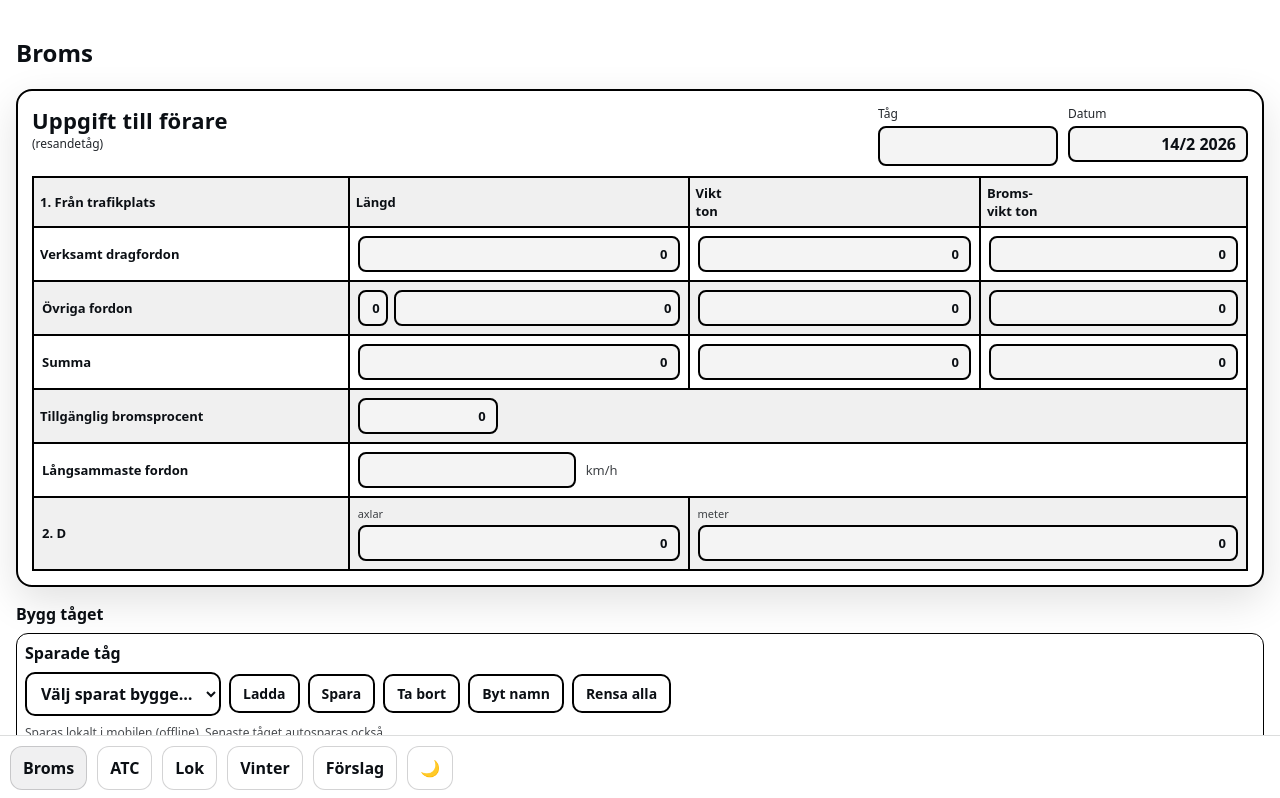
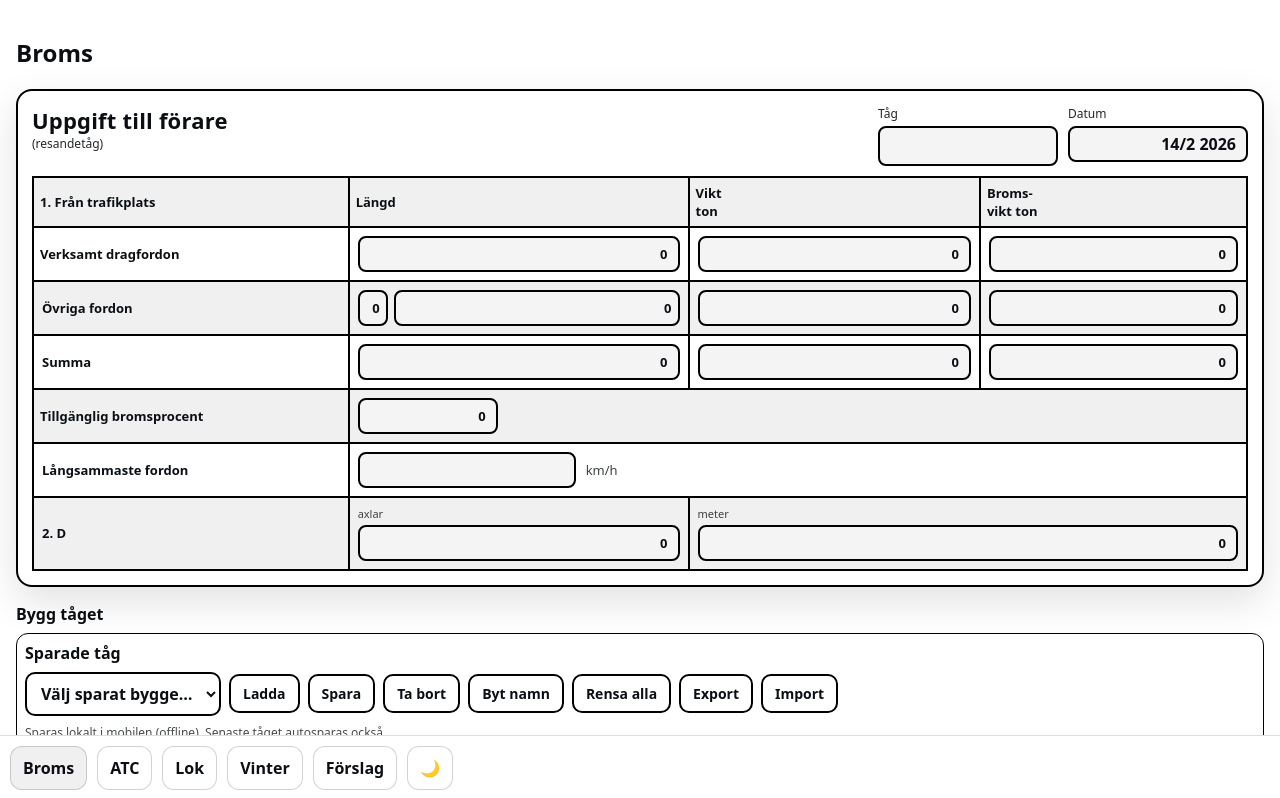
Before and after one commit to marcusdbsvala-commits/db-broms, a React (Vite) app: page / in a window 1280 px wide. Shown: the top 798 px of the page. Built offline with nearby package versions, Linux system fonts and the light colour scheme.

Commit message:
Export och import

```diff
--- a/src/pages/Broms.tsx
+++ b/src/pages/Broms.tsx
@@ -7,6 +7,16 @@ function calcBrakePercentSelected(totalBrakeT: number, totalWeightT: number) {
     const weight = Math.ceil(totalWeightT);
     const percent = weight > 0 ? Math.floor((brake / weight) * 100) : 0;
     return { brake, weight, percent };
+}
+
+async function copyToClipboardOrPrompt(label: string, text: string) {
+    try {
+        await navigator.clipboard.writeText(text);
+        alert(`${label} kopierad! Skicka den till kollegan.`);
+    } catch {
+        // fallback om clipboard blockas (t.ex. i vissa webviews)
+        prompt(`${label} (kopiera manuellt):`, text);
+    }
 }
 
 export default function Broms() {
@@ -39,6 +49,10 @@ export default function Broms() {
     const deletePreset = useTrainStore((s) => s.deletePreset);
     const renamePreset = useTrainStore((s) => s.renamePreset);
     const clearPresets = useTrainStore((s) => s.clearPresets);
+
+    // ✅ Export / Import
+    const exportPresetCode = useTrainStore((s) => s.exportPresetCode);
+    const importPresetCode = useTrainStore((s) => s.importPresetCode);
 
     const totals = calcTotals();
     const bp = calcBrakePercentSelected(totals.totalBrakeT, totals.totalWeightT);
@@ -78,11 +92,7 @@ export default function Broms() {
     const locoOptions = Object.values(locTypes);
 
     // ✅ Presets UI state
-    const presetOptions = useMemo(
-        () =>
-            [...presets].sort((a, b) => b.createdAt - a.createdAt),
-        [presets]
-    );
+    const presetOptions = useMemo(() => [...presets].sort((a, b) => b.createdAt - a.createdAt), [presets]);
     const [selectedPresetId, setSelectedPresetId] = useState("");
 
     return (
@@ -234,6 +244,59 @@ export default function Broms() {
                         >
                             Rensa alla
                         </button>
+
+                        {/* ✅ Export / Import */}
+                        <button
+                            disabled={!selectedPresetId}
+                            onClick={async () => {
+                                if (!selectedPresetId) return;
+                                const code = exportPresetCode(selectedPresetId);
+                                if (!code) return alert("Hittar inte presetet.");
+
+                                await copyToClipboardOrPrompt("Exportkod", code);
+                            }}
+                            style={{
+                                background: "var(--bg)",
+                                border: "2px solid #000000",
+                                color: "var(--text)",
+                                borderRadius: 10,
+                                padding: "8px 12px",
+                                fontSize: 14,
+                                fontWeight: "bold",
+                            }}
+                            title="Kopiera kod och skicka till kollega"
+                        >
+                            Export
+                        </button>
+
+                        <button
+                            onClick={() => {
+                                const code = prompt("Klistra in exportkod:");
+                                if (!code) return;
+
+                                const res = importPresetCode(code);
+                                if (!res.ok) {
+                                    alert(res.error);
+                                    return;
+                                }
+
+                                // välj den importerade direkt i dropdown
+                                setSelectedPresetId(res.id);
+                                alert("Importerat! Presetet ligger nu under sparade tåg.");
+                            }}
+                            style={{
+                                background: "var(--bg)",
+                                border: "2px solid #000000",
+                                color: "var(--text)",
+                                borderRadius: 10,
+                                padding: "8px 12px",
+                                fontSize: 14,
+                                fontWeight: "bold",
+                            }}
+                            title="Importera kod från kollega"
+                        >
+                            Import
+                        </button>
                     </div>
 
                     <div style={{ marginTop: 8, fontSize: 12, opacity: 0.75 }}>
@@ -380,7 +443,6 @@ export default function Broms() {
 
                             const tareThis = car.tareOverrideT ?? w.tareT;
 
-                            // ✅ använder override-värden om de finns (t.ex. Bpmmz individ)
                             const selectedBrakeThisCar = car.brakeEnabled
                                 ? car.brakeMode === "P"
                                     ? (car.brakeOverrideP ?? w.brakeP)
--- a/src/store/TrainStore.ts
+++ b/src/store/TrainStore.ts
@@ -100,6 +100,34 @@ export type TrainPreset = {
     snapshot: TrainSnapshot;
 };
 
+/* =========================
+   Share / Export-Import
+========================= */
+
+export type SharePayloadV1 = {
+    v: 1;
+    preset: TrainPreset;
+};
+
+function encodeSharePayload(payload: SharePayloadV1): string {
+    const json = JSON.stringify(payload);
+    const bytes = new TextEncoder().encode(json);
+    let bin = "";
+    bytes.forEach((b) => (bin += String.fromCharCode(b)));
+    return btoa(bin);
+}
+
+function decodeSharePayload(code: string): SharePayloadV1 {
+    const bin = atob(code.trim());
+    const bytes = Uint8Array.from(bin, (ch) => ch.charCodeAt(0));
+    const json = new TextDecoder().decode(bytes);
+    return JSON.parse(json) as SharePayloadV1;
+}
+
+/* =========================
+   LocalStorage helpers
+========================= */
+
 const PRESETS_KEY = "broms_pwa_presets_v1";
 const LAST_KEY = "broms_pwa_last_train_v1";
 
@@ -187,6 +215,10 @@ type State = {
     deletePreset: (presetId: string) => void;
     renamePreset: (presetId: string, name: string) => void;
     clearPresets: () => void;
+
+    // ✅ Export / Import
+    exportPresetCode: (presetId: string) => string | null;
+    importPresetCode: (code: string) => { ok: true; id: string } | { ok: false; error: string };
 };
 
 function makeSnapshot(s: Pick<State, "selectedLocId" | "locBrakeMode" | "cars">): TrainSnapshot {
@@ -197,7 +229,6 @@ function makeSnapshot(s: Pick<State, "selectedLocId" | "locBrakeMode" | "cars">)
     };
 }
 
-// hjälper oss autospara "senaste" efter stateändringar
 function persistLastFromState(s: Pick<State, "selectedLocId" | "locBrakeMode" | "cars">) {
     saveLastToStorage(makeSnapshot(s));
 }
@@ -407,7 +438,7 @@ export const useTrainStore = create<State>((set, get) => ({
             id: "br193",
             name: "BR193 (i transport)",
             lengthM: 19,
-            tareT: 95, // katalogvärde, men instanser defaultar till 90 via tareOverrideT
+            tareT: 95,
             brakeP: 95,
             brakeR: 135,
             epBrake: 135,
@@ -429,12 +460,9 @@ export const useTrainStore = create<State>((set, get) => ({
         },
     },
 
-    // ✅ laddar "senaste tåget" om det finns
     selectedLocId: last?.selectedLocId ?? null,
     locBrakeMode: last?.locBrakeMode ?? "EP",
     cars: last?.cars ?? [],
-
-    // ✅ presets
     presets: loadPresetsFromStorage(),
 
     setSelectedLoc: (locId) =>
@@ -475,10 +503,7 @@ export const useTrainStore = create<State>((set, get) => ({
             const w = s.wagonTypes[wagonTypeId];
             const brakeMode: BrakeMode = w && (w.epBrake ?? 0) > 0 ? "EP" : "R";
 
-            // BR193 i transport: default vikt 90t via override
             const tareOverrideT = wagonTypeId === "br193" ? 90 : undefined;
-
-            // ✅ Bpmmz: defaulta till första unit (smidigt för test)
             const defaultUnit = wagonTypeId === "bpmmz" ? BPMMZ_UNITS[0] : undefined;
 
             const newCar: TrainCar = {
@@ -486,9 +511,7 @@ export const useTrainStore = create<State>((set, get) => ({
                 wagonTypeId,
                 brakeEnabled,
                 brakeMode,
-
                 tareOverrideT: defaultUnit?.tareT ?? tareOverrideT,
-
                 unitId: defaultUnit?.id,
                 brakeOverrideP: defaultUnit?.brakeP,
                 brakeOverrideR: defaultUnit?.brakeR,
@@ -547,7 +570,6 @@ export const useTrainStore = create<State>((set, get) => ({
             return { cars };
         }),
 
-    // ✅ Bpmmz
     getBpmmzUnits: () => BPMMZ_UNITS,
 
     setCarUnitId: (carId, unitId) =>
@@ -555,7 +577,6 @@ export const useTrainStore = create<State>((set, get) => ({
             const car = s.cars.find((c) => c.id === carId);
             if (!car) return s;
 
-            // special logic för Bpmmz
             if (car.wagonTypeId !== "bpmmz") {
                 const cars = s.cars.map((c) => (c.id === carId ? { ...c, unitId: unitId ?? undefined } : c));
                 const next = { ...s, cars };
@@ -575,7 +596,6 @@ export const useTrainStore = create<State>((set, get) => ({
                         brakeOverrideP: undefined,
                         brakeOverrideR: undefined,
                         brakeOverrideEP: undefined,
-                        // tareOverrideT: undefined, // avkommentera om du vill rensa vikt också
                     };
                 }
 
@@ -600,7 +620,6 @@ export const useTrainStore = create<State>((set, get) => ({
         return u?.label ?? null;
     },
 
-    // ✅ Presets actions
     savePreset: (name) =>
         set((s) => {
             const preset: TrainPreset = {
@@ -646,10 +665,52 @@ export const useTrainStore = create<State>((set, get) => ({
         }),
 
     clearPresets: () =>
-        set((s) => {
+        set(() => {
             savePresetsToStorage([]);
             return { presets: [] };
         }),
+
+    // ✅ Export / Import
+    exportPresetCode: (presetId) => {
+        const s = get();
+        const p = s.presets.find((x) => x.id === presetId);
+        if (!p) return null;
+
+        const payload: SharePayloadV1 = { v: 1, preset: p };
+        return encodeSharePayload(payload);
+    },
+
+    importPresetCode: (code) => {
+        try {
+            const payload = decodeSharePayload(code);
+
+            if (!payload || payload.v !== 1 || !payload.preset) {
+                return { ok: false as const, error: "Ogiltig kod (fel format)." };
+            }
+
+            const incoming = payload.preset;
+
+            const cleaned: TrainPreset = {
+                ...incoming,
+                id: incoming.id || crypto.randomUUID(),
+                createdAt: incoming.createdAt || Date.now(),
+                name: (incoming.name || "").trim() || `Import ${new Date().toLocaleString("sv-SE")}`,
+            };
+
+            set((s) => {
+                const exists = s.presets.some((p) => p.id === cleaned.id);
+                const finalPreset = exists ? { ...cleaned, id: crypto.randomUUID() } : cleaned;
+                const presets = [finalPreset, ...s.presets];
+                savePresetsToStorage(presets);
+                return { presets };
+            });
+
+            const newest = get().presets[0];
+            return { ok: true as const, id: newest.id };
+        } catch {
+            return { ok: false as const, error: "Kunde inte läsa koden. (Fel/trasig kod)" };
+        }
+    },
 }));
 
 /* =========================
@@ -720,7 +781,6 @@ export function calcTotals() {
         hasActiveLoc: !!loc,
         activeLocName: loc?.name ?? null,
 
-        // för blankett/UI
         locBrakeSelected,
         locBrakeMode,
     };
```
